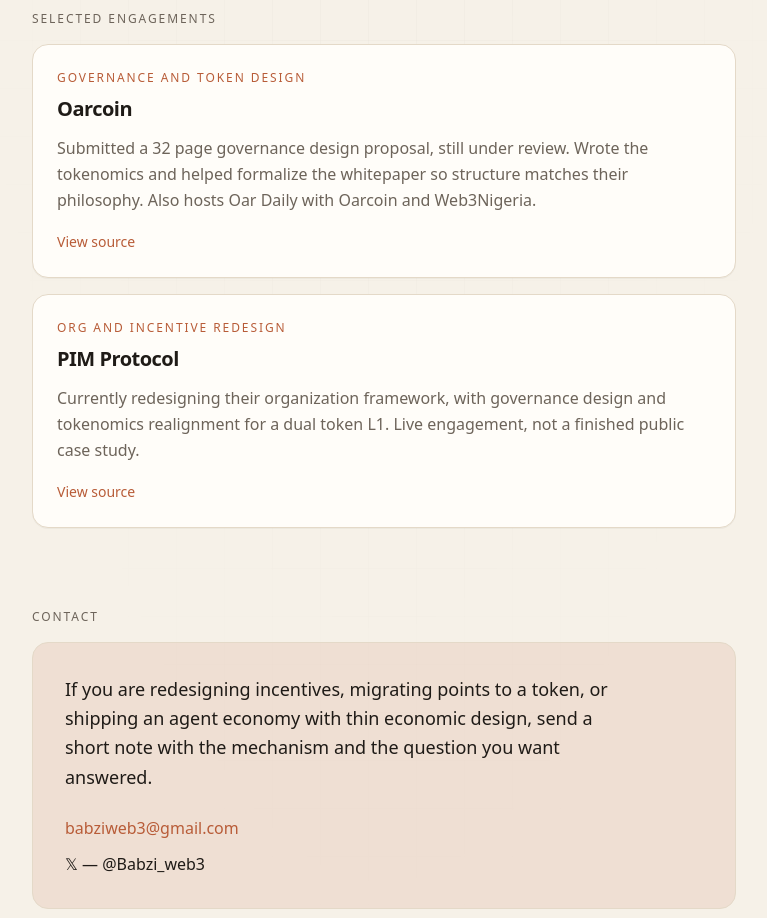
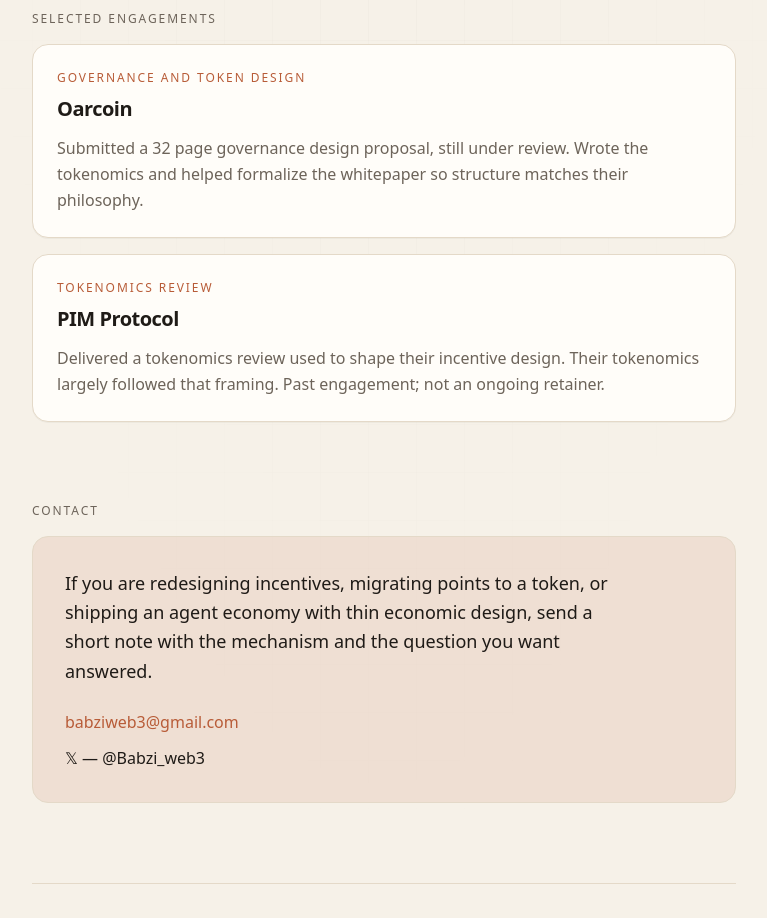
Before and after one commit to Babcan-Inc/babzi-portfolio, a Next.js app: page / in a window 1280 px wide. Shown: the part 2120-3038 px from the top of the page, without its empty margins (256-1023 px from the left). Built offline with nearby package versions, Linux system fonts and the light colour scheme.

Commit message:
Tighten engagement copy for Oarcoin and PIM.
Drop the Oar Daily line, remove placeholder View source until the 32 page announcement link is set, and reframe PIM as a past tokenomics review.

```diff
--- a/src/app/page.tsx
+++ b/src/app/page.tsx
@@ -33,16 +33,14 @@ const engagements = [
   {
     title: "Oarcoin",
     blurb:
-      "Submitted a 32 page governance design proposal, still under review. Wrote the tokenomics and helped formalize the whitepaper so structure matches their philosophy. Also hosts Oar Daily with Oarcoin and Web3Nigeria.",
+      "Submitted a 32 page governance design proposal, still under review. Wrote the tokenomics and helped formalize the whitepaper so structure matches their philosophy.",
     kind: "Governance and token design",
-    href: "https://x.com/oarcoin",
   },
   {
     title: "PIM Protocol",
     blurb:
-      "Currently redesigning their organization framework, with governance design and tokenomics realignment for a dual token L1. Live engagement, not a finished public case study.",
-    kind: "Org and incentive redesign",
-    href: "https://x.com/pimprotocol",
+      "Delivered a tokenomics review used to shape their incentive design. Their tokenomics largely followed that framing. Past engagement; not an ongoing retainer.",
+    kind: "Tokenomics review",
   },
 ];
 
```
